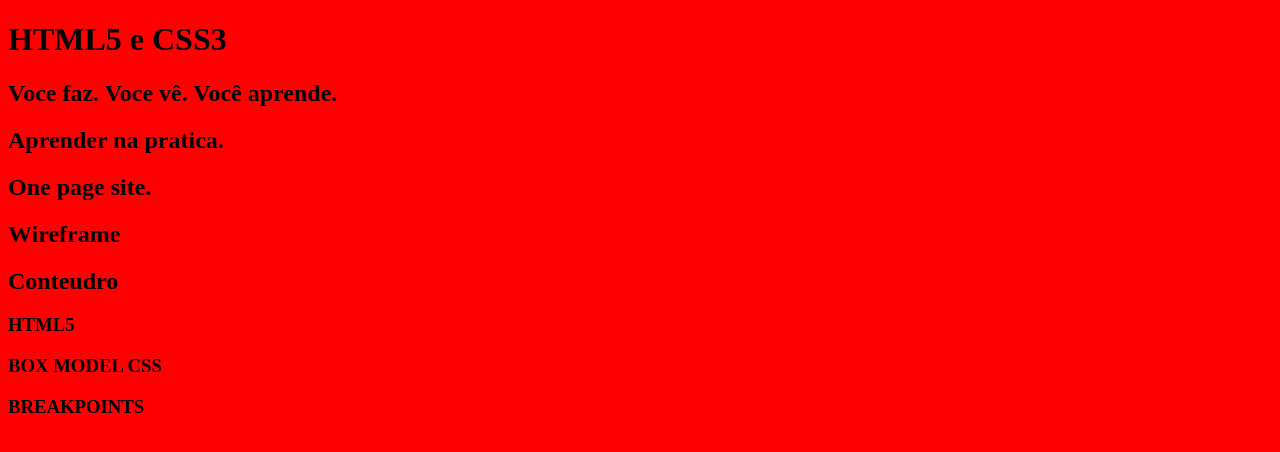
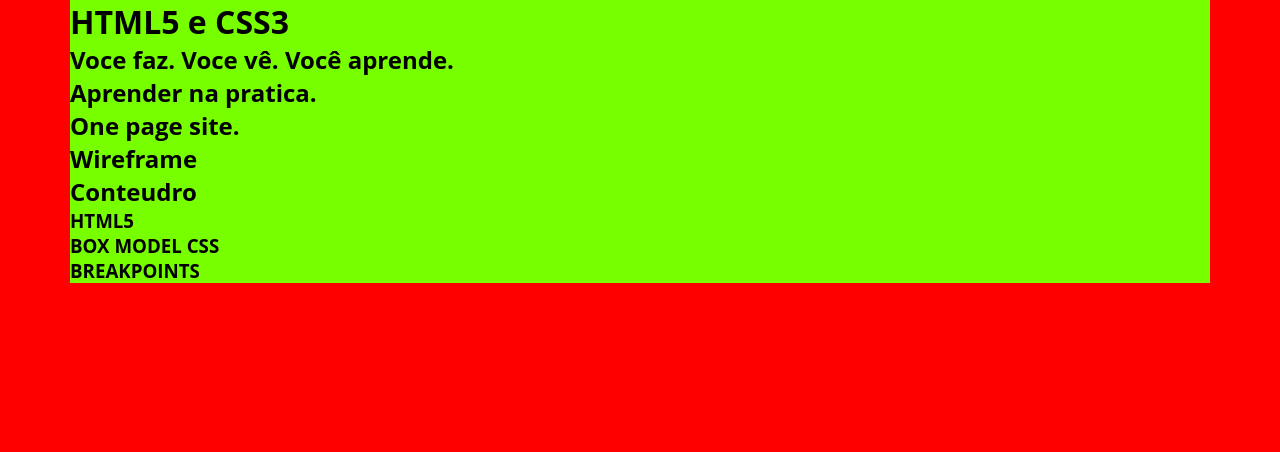
Before and after one commit to faelpeixoto/html5css3, a plain HTML site: page index.html in a window 1280 px wide. Drawn offline with Linux system fonts and the light colour scheme.

Commit message:
Modificações no layout

```diff
--- a/index.html
+++ b/index.html
@@ -12,8 +12,12 @@
 </head>
 <body>
     <!-- Cabeçalho -->
+    <header>
+        <div class="Container"></div>
+    </header>
         <!--Destaque  -->
         <main>
+            <div class="Container">
                 <h1>
                     HTML5 e CSS3
                 </h1>
@@ -21,36 +25,41 @@
                    Voce faz. Voce vê. Você aprende.
                 </H2>
 
+            </div>
+
         </main>
         <!-- Sobre -->
         <section>
+            <div class="Container">
                 <h2>Aprender na pratica.</h2>
-
+            </div>
         </section>
         <!-- One page -->
         <section>
+            <div class="Container">
                 <h2>
                     One page site.
                 </h2>
-
+            </div>
         </section>
         <!-- Wireframe -->
         <section>
+            <div class="Container">
                 <h2>Wireframe</h2>
-
+            </div>
         </section>
         <!-- Conteudo -->
         <section>
+            <div class="Container">
                 <h2>Conteudro</h2>
                 <h3>HTML5</h3>
                 <h3>BOX MODEL CSS</h3>
                 <h3>BREAKPOINTS</h3>
-
-
+            </div>
         </section>
         <!-- Rodape -->
         <footer>
-
+<div class="Container"></div>
         </footer>
 
 
--- a/style.css
+++ b/style.css
@@ -3,6 +3,24 @@ Folha de estilo do site on page HTML5 E CSS3
 @autor rafael peixoto
 rafaelpeixoto.com.br
 */
+/* CSS Reset */
+*{
+    margin: 0;
+    border: 0;
+    padding: 0;
+}
+/* Importação (Google fonts) */
+@import url('https://fonts.googleapis.com/css2? family = Abrir + Sans: wght @ 400; 700 & display = swap');
+
+body {
+    font-family: 'Open Sans', sans-serif;
+    font-size: 1em;
+}
+/* Layout */
+.Container {
+    margin: 0 auto;
+    background-color: #7f0;
+}
 
 /* Smartphone Portrait >>>>>>>>>>>>>>>>>>>> */
 
@@ -12,7 +30,10 @@ rafaelpeixoto.com.br
         background-color: #00ffff;
 
     }
-
+/* Layout */
+.Container {
+    max-width: 540px;
+}
 }
 
 
@@ -22,6 +43,10 @@ rafaelpeixoto.com.br
         background-color: #ff0;
 
     }
+    /* Layout */
+.Container {
+    max-width: 720px;
+}
 
 }
 
@@ -33,6 +58,10 @@ rafaelpeixoto.com.br
         background-color: #ff0;
 
     }
+    /* Layout */
+.Container {
+    max-width: 960px;
+}
 
 }
 /* PC >>>>>>>>>>>>>>>>>>>>>>>>>>>> */
@@ -41,5 +70,9 @@ rafaelpeixoto.com.br
         background-color: #f00;
 
     }
+    /* Layout */
+.Container {
+    max-width: 1140px;
+}
 
 }
```
Lines whose indentation alone changed are shown as unchanged.
